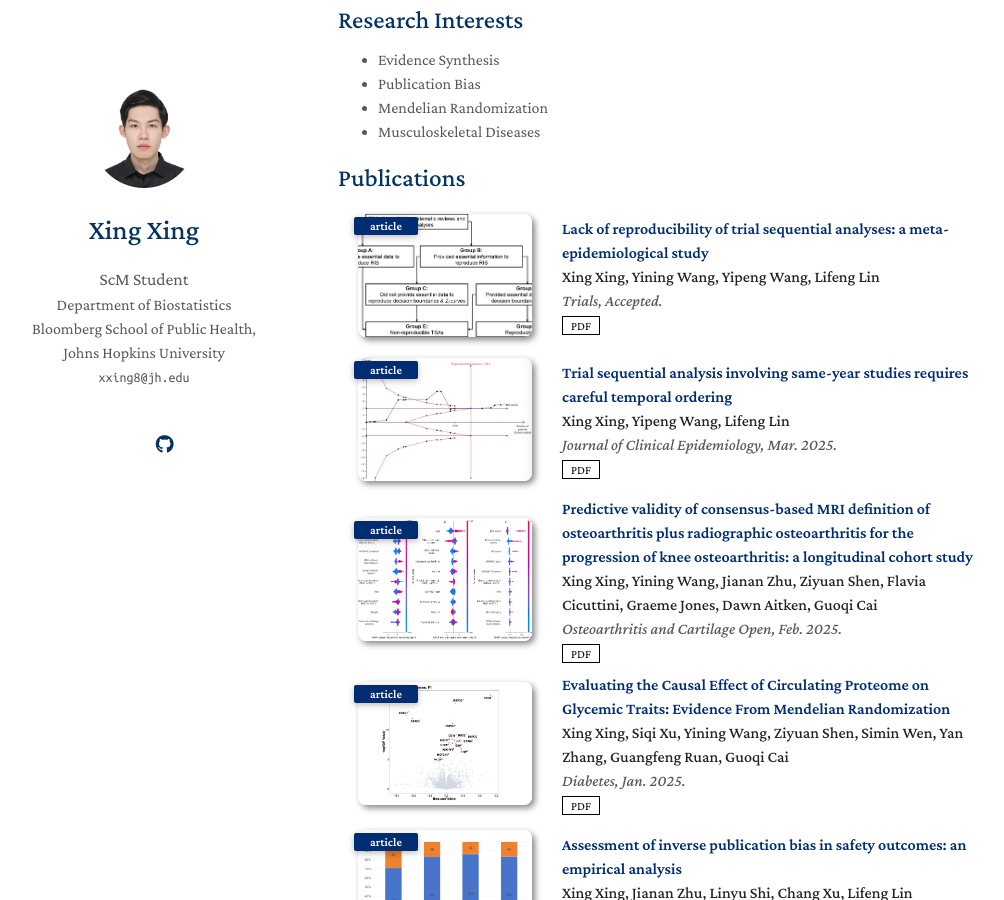
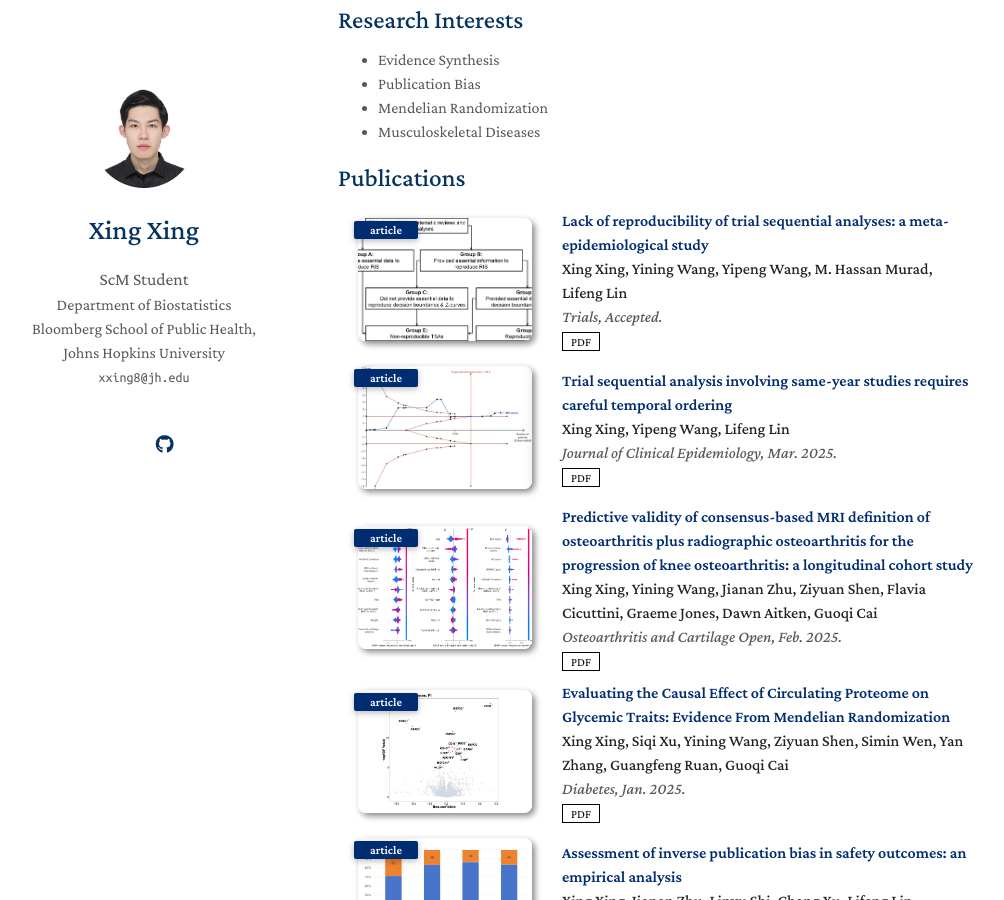
Before and after one commit to KevinXing3/kevinXing3.github.io, a Jekyll site: the page built from index.md, in a window 1280 px wide and 900 px high, scrolled down 311 px. Shown: the whole window, without its empty margins (132-1136 px from the left). Built offline with Jekyll 4.4.1, drawn with Linux system fonts in a browser that asks for light colours; nearby versions of some CDN libraries; a style sheet for code colours, icons or effects is not loaded; our own code applies the rules of GitHub Pages for plain Markdown files.

Commit message:
Update project.md

```diff
--- a/_includes/project.md
+++ b/_includes/project.md
@@ -12,7 +12,7 @@
 
   <div class="col-sm-9" style="position: relative;padding-right: 15px;padding-left: 20px;">
     <div class="title"><a href="https://www.jclinepi.com/article/S0895-4356(24)00401-3/fulltext" style="color:#002D72">Lack of reproducibility of trial sequential analyses: a meta-epidemiological study </a></div>
-    <div class="author"><strong>Xing Xing, Yining Wang, Yipeng Wang, Lifeng Lin</strong></div>
+    <div class="author"><strong>Xing Xing, Yining Wang, Yipeng Wang, M. Hassan Murad, Lifeng Lin</strong></div>
     <div class="periodical"><em>Trials, Accepted.</em></div>
     <div class="links">
       <a href="https://www.jclinepi.com/article/S0895-4356(24)00401-3/fulltext" class="btn btn-sm z-depth-0" role="button" target="_blank" style="font-size:12px;">PDF</a>
```
